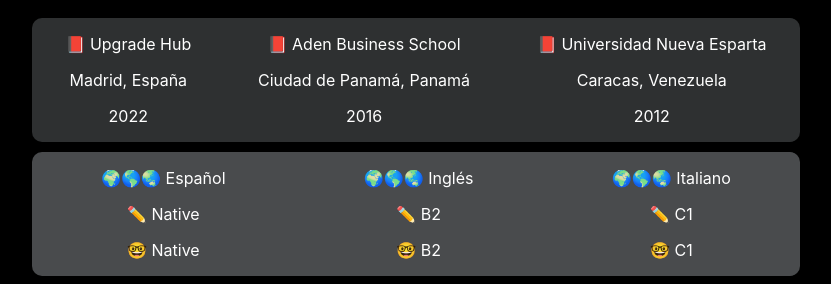
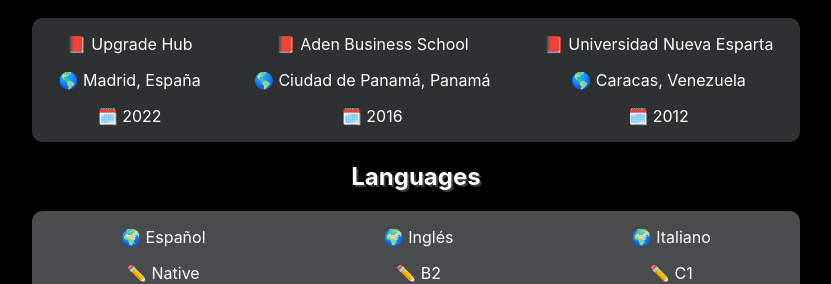
Before and after one commit to VittoAdesso/CV-React, a React (Create React App) app in the folder cv/: page / in a window 1280 px wide. Shown: the part 519-803 px from the top of the page, without its empty margins (224-1055 px from the left). Built offline with nearby package versions, Linux system fonts and the light colour scheme.

Commit message:
Mejoras general

```diff
--- a/cv/src/App.jsx
+++ b/cv/src/App.jsx
@@ -18,7 +18,7 @@
 function App() {
 
   // el useState es un hook, para manejar más cómodamente los componenetes, y así le llamo
-  const [showEducation, setShowEducation] = useState(true);
+  const [showEducation, setShowEducation] = useState(true); // funcionalidad de botones y llamadas
 
     return (
       <div className="App">
@@ -27,6 +27,7 @@
           <Hero hero={ hero }/>
           <About hero={ hero } />
 
+{/* aquí comienza el juego  */}
           <button
               className="custom-btn btn-4"
               onClick={() => setShowEducation(true)}
@@ -55,6 +56,7 @@
 
           <More languages={ languages } habilities={ habilities } volunteer={ volunteer } />
 
+
       </div>
     );
 }
--- a/cv/src/components/Education/Education.jsx
+++ b/cv/src/components/Education/Education.jsx
@@ -4,13 +4,15 @@
 const Education = ( { education }) => {
     return (
         <div>
+        {/* <h2>Education</h2> */}
+
             <div className="education-card">
                 {education.map((item) => {
                         return (
                             <div key={JSON.stringify(item)}>
                             <p className="name">📕 {item.name}</p>
-                            <p>{item.where}</p>
-                            <p>{item.date}</p>
+                            <p> 🌎 {item.where}</p>
+                            <p> 🗓️ {item.date}</p>
                             </div>
                         );
                 })}
--- a/cv/src/components/Experience/Experience.jsx
+++ b/cv/src/components/Experience/Experience.jsx
@@ -4,13 +4,16 @@
 const Experience = ( { experience }) => {
     return (
         <div>
+
+        {/* <h2>Experience</h2> */}
+
             <div className="experience-card">
                 {experience.map((item) => {
                         return (
                             <div key={JSON.stringify(item)}>
                             <p className="name"> 💼 {item.name}</p>
-                            <p>{item.where}</p>
-                            <p>{item.date}</p>
+                            <p>  {item.where}</p>
+                            <p> 🗓️{item.date}</p>
                             </div>
                         );
                 })}
--- a/cv/src/components/More/More.jsx
+++ b/cv/src/components/More/More.jsx
@@ -4,19 +4,25 @@
 const More = ( { languages, habilities })  => {
     return (
         <div>
+        <h2>Languages</h2>
             <div className="more-card">
+
             {languages.map((item) => {
                     return (
                         <div key={JSON.stringify(item)}>
-                            <p className="name">🌍🌎🌏 {item.language}</p>
+                         <p className="name">🌍 {item.language}</p>
                          <p>✏️ {item.wrlevel}</p>
                          <p>🤓 {item.splevel}</p>
                         </div>
                     );
             })}
+
             </div>
 
+
+            <h2>Skilss</h2>
             <div className="habilities-card">
+
                 { habilities.map((item) =>
                         <p>📌{item}</p>
                 )}
```
Lines whose indentation alone changed are shown as unchanged.
